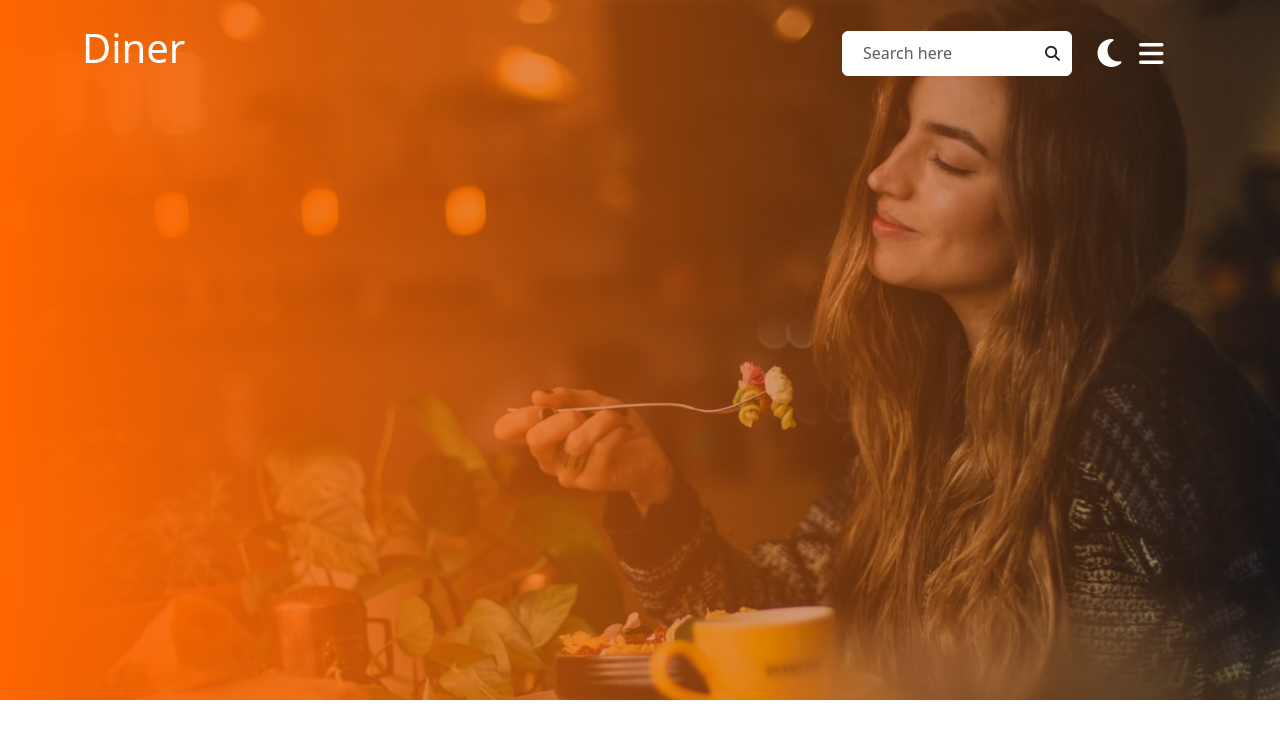
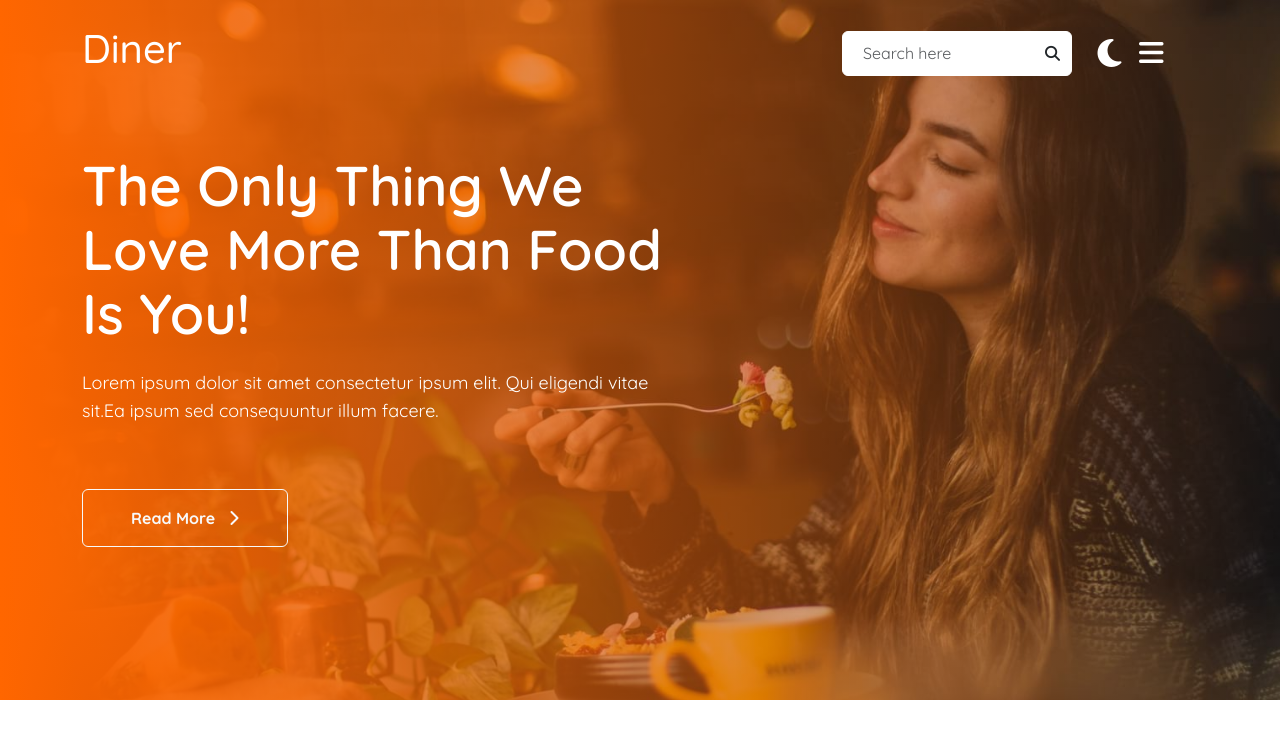
Before and after one commit to ManhDev24/BC66_CAPSTONE-origin, a plain HTML site: page index.html in a window 1280 px wide. Drawn offline with nearby package versions, Linux system fonts and the light colour scheme.

Commit message:
update bannerv3

```diff
--- a/index.css
+++ b/index.css
@@ -2,14 +2,9 @@
     box-sizing: border-box;
     margin: 0;
     padding: 0;
-}
-#trigger-overlay {
-    background: none;
+    font-family:"Quicksand", sans-serif;
 }
 
-.form-control {
-    position: relative;
-}
 
 .search__icon {
     position: absolute;
@@ -58,7 +53,6 @@
 /* Start banner */
 .dinner-banner {
     background-image: linear-gradient(to right, #ff6600, hsl(30deg 100% 1% / 20%)), url(./img/banner1.jpg);
-
 }
 
 .dinner-banner {
@@ -70,3 +64,31 @@
     position: relative;
     min-height: 700px;
 }
+.banner-row {
+    height: 100%;
+}
+.banner_content {
+    display: flex;
+    justify-content: center;
+    align-items: center;
+}
+.banner_info{
+    max-width: 600px;
+}
+.dinner-banner .banner_info h3{
+    font-size: 56px;
+    line-height: 64px;
+    text-transform: capitalize;
+    font-weight: 600;
+}
+.dinner-banner .banner_info p{
+    font-size: 18px;
+    line-height: 28px;
+
+}
+.banner_button{
+    transition: 0.3s;
+}
+.banner_button:hover{
+    color: #ff6600;
+}
--- a/index.html
+++ b/index.html
@@ -23,6 +23,13 @@
       crossorigin="anonymous"
       referrerpolicy="no-referrer"
     />
+    <!-- font -->
+    <link rel="preconnect" href="https://fonts.googleapis.com" />
+    <link rel="preconnect" href="https://fonts.gstatic.com" crossorigin />
+    <link
+      href="https://fonts.googleapis.com/css2?family=Quicksand:wght@300..700&display=swap"
+      rel="stylesheet"
+    />
     <!-- my css-->
     <link rel="stylesheet" href="./index.css" />
   </head>
@@ -33,9 +40,7 @@
         <div class="row">
           <div class="w3_hnyits_logo col-sm-12 col-lg-8">
             <h1>
-              <a
-                class="logo-brand text-decoration-none text-white"
-                href="https://wp.w3layouts.com/diner/"
+              <a class="logo-brand text-decoration-none text-white" href="#"
                 >Diner
               </a>
             </h1>
@@ -44,13 +49,9 @@
             <!--/search-right-->
             <div class="search-bar HeaderSearch">
               <!--/search-right-->
-              <form
-                action="https://wp.w3layouts.com/diner/"
-                method="GET"
-                class="search position-relative"
-              >
+              <form action="" method="GET" class="search position-relative">
                 <input
-                  class="form-control me-2"
+                  class="form-control me-2 position-relative"
                   type="search"
                   placeholder="Search here"
                   aria-label="Search"
@@ -64,7 +65,7 @@
               <i class="fa-solid fa-moon"></i>
             </div>
 
-            <div class="mobile-nav-button text-center  ">
+            <div class="mobile-nav-button text-center">
               <button
                 class="navbar btn fs-3 border-0 text-white"
                 type="button"
@@ -80,21 +81,21 @@
       </div>
     </header>
     <section class="dinner-banner">
-      <div class="row">
+      <div class="row banner-row">
         <div class="banner_content">
-          <div class="containerhomepageHeader">
+          <div class="container">
             <div class="banner_info">
-              <!-- <h3 class="mb-4">
+              <h3 class="mb-4 text-white">
                 The only thing we love more than food is you!
               </h3>
-              <p class="pr-lg-5 mt-md-4 mt-3">
+              <p class="pr-lg-5 mt-md-4 mt-3 text-white">
                 Lorem ipsum dolor sit amet consectetur ipsum elit. Qui eligendi
                 vitae sit.Ea ipsum sed consequuntur illum facere.
               </p>
-              <a class="btn btn-white mt-sm-5 mt-4 mr-2" href="#url">
+              <button class="btn btn-outline-light mt-sm-5 mt-4 mr-2 banner_button px-5 py-3 fw-bolder " href="#url">
                 Read More &nbsp;
                 <span class="fa fa-chevron-right" aria-hidden="true"></span
-              ></a> -->
+              ></button>
             </div>
           </div>
         </div>
```
